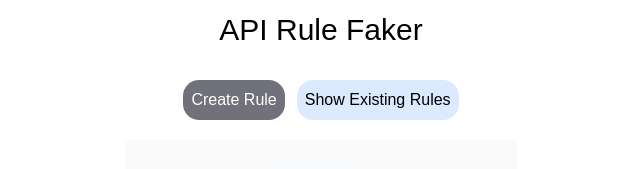
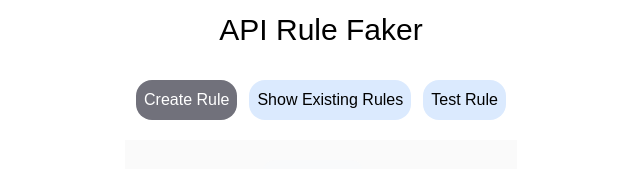
Before and after one commit to Avtex19/api-response-faker, a React (Vite) app in the folder front-end/: page / in a window 1280 px wide. Shown: the top 169 px of the page, without its empty margins (319-959 px from the left). Built offline with nearby package versions, Linux system fonts and the light colour scheme; a web font is replaced by a local one.

Commit message:
add new field to give user ability to test api actions for responses

```diff
--- a/front-end/src/components/Header.tsx
+++ b/front-end/src/components/Header.tsx
@@ -3,8 +3,8 @@ import classNames from "classnames";
 import type {Dispatch, SetStateAction} from "react";
 
 type HeaderProps = {
-    rulesView: "CREATE" | "PREVIEW",
-    setRulesView: Dispatch<SetStateAction<"CREATE" | "PREVIEW">>
+    rulesView: "CREATE" | "PREVIEW" | "TEST",
+    setRulesView: Dispatch<SetStateAction<"CREATE" | "PREVIEW" | "TEST">>
 }
 
 export const Header = ({rulesView, setRulesView}:HeaderProps) => {
@@ -28,6 +28,17 @@ export const Header = ({rulesView, setRulesView}:HeaderProps) => {
                     'bg-zinc-500': rulesView === 'PREVIEW',
                     'text-white': rulesView === 'PREVIEW',
                 })}>Show Existing Rules</Button>
+
+            <Button
+                onClick={() => {
+                    setRulesView('TEST')
+                }}
+
+                className={classNames({
+                    'bg-zinc-500': rulesView === 'TEST',
+                    'text-white': rulesView === 'TEST',
+                })}>Test Rule</Button>
+
         </div>
     </div>
 }
```
